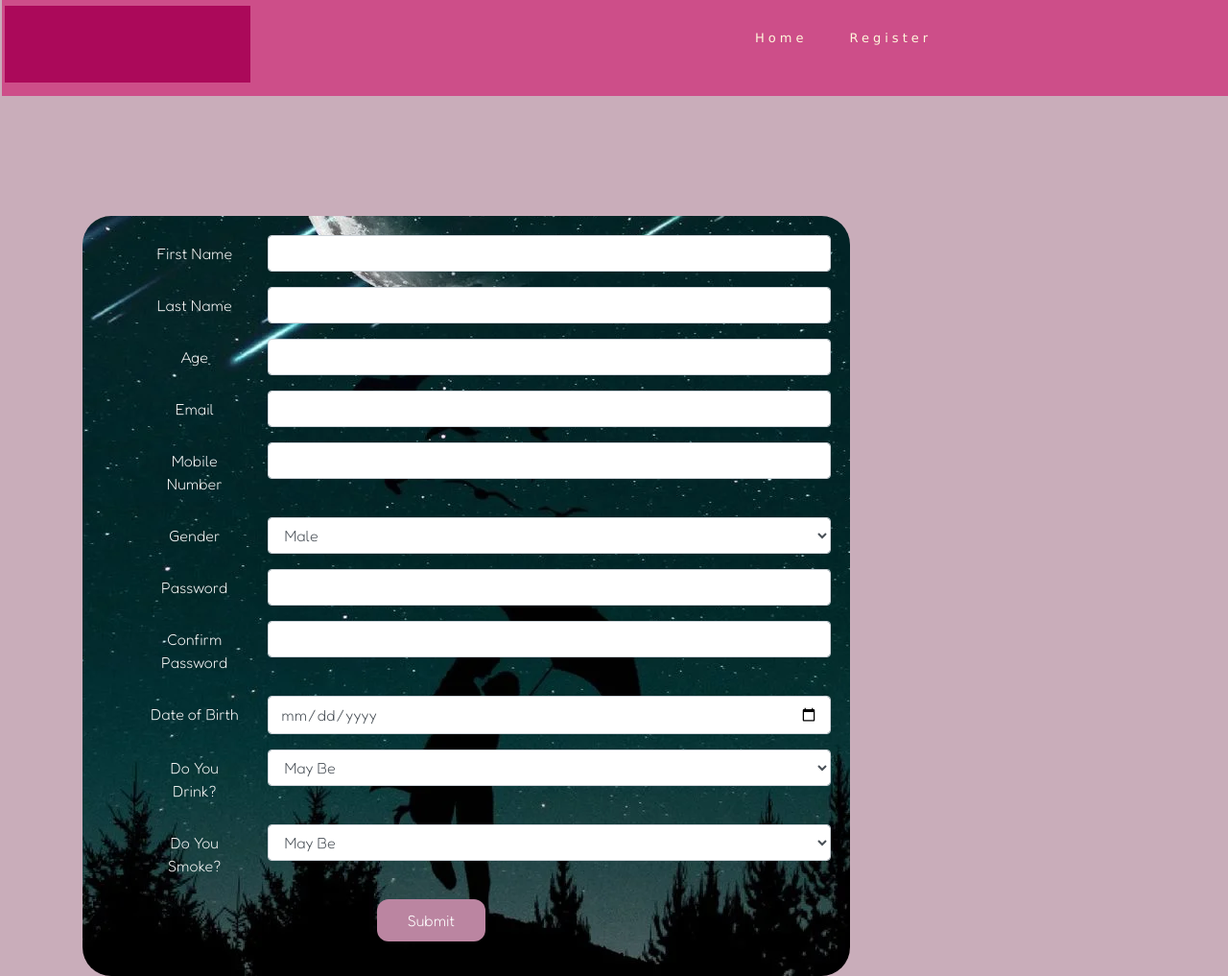
After one commit to WhiteFang465/PhpProject, a PHP site: page /views/SignUpUI.php in a window 1280 px wide. The commit adds this page. Shown: the whole page at 96% size. Run offline with PHP 8.4, Linux system fonts and the light colour scheme.

Commit message:
added confirm password functionality

```diff
--- a/css/styles.css
+++ b/css/styles.css
@@ -211,7 +211,7 @@ body{
 .banner{
     width: 100%;
     height: 100%;
-    background-color: #cd4e89;
+    /*background-color: #cd4e89;*/
     margin-top: 20px;
 }
 #banner-image{
@@ -221,6 +221,23 @@ body{
     color: #f8f8f8;
     height:510px;
     background: url('../images/index_image-1.jpg') no-repeat center center;
+}
+#banner-signUp-image{
+    padding-top: 75px;
+    padding-bottom: 50px;
+    text-align: center;
+    color: #f8f8f8;
+    height:510px;
+
+}
+#banner_content_signUp{
+    position: relative;
+    margin-top: 30px ;
+    margin-left: 1px;
+    padding:20px 20px 20px 70px ;
+    background-color: rgba(0, 0, 0, 0.1);max-width: 800px;
+    border-radius: 30px;
+    background: url('../images/bannerimageSignup.jpg') no-repeat center center;
 }
 #banner_content{
     position: relative;
--- /dev/null
+++ b/includes/NavBar.php
@@ -0,0 +1,13 @@
+<?php
+?>
+<div class="header_navbar">
+    <div class="header_navbar_logo">
+        <!--                                                info related to logo-->
+    </div>
+    <div class="header_navbar_contents">
+        <div class="header_navbar_contents_child">
+            <a href="../views/index.php">Home</a>
+            <a href="../views/SignUpUI.php">Register</a>
+        </div>
+    </div>
+</div>
--- a/FrontEnd/SignUpUI.php
+++ b/views/SignUpUI.php
@@ -5,22 +5,14 @@ require_once "signUp.php";
 
 <body>
 <div id="parent_div">
-    <div class="header_navbar">
-        <div class="header_navbar_logo">
-            <!--                                                info related to logo-->
-        </div>
-        <div class="header_navbar_contents">
-            <div class="header_navbar_contents_child">
-                <a href="index.php">Home</a>
-                <a href="signUpUI.php">Register</a>
-            </div>
-        </div>
-    </div>
+    <?php
+    require_once "../includes/NavBar.php"
+    ?>
     <div class="banner">
-        <div id="banner-image">
+        <div id="banner-signUp-image">
             <div class="container">
-                <div id="banner_content">
-                    <form action="signUp.php" method="post" class="needs-validation" novalidate>
+                <div id="banner_content_signUp">
+                    <form action="SignUpUI.php" method="post" class="needs-validation" novalidate>
 
                         <div class="<?= $classForDiv ?>">
                             <label for="inputFirstName" class="col-sm-2 col-form-label">First Name</label>
@@ -61,7 +53,7 @@ require_once "signUp.php";
                         <div class="form-group row">
                             <label for="inputPhoneNumber" class="col-sm-2 col-form-label">Mobile Number</label>
                             <div class="col-sm-10">
-                                <input type="number" class="<?= $inputPhoneNumber ?>" id="inputPhoneNumber" name="inputPhoneNumber" maxlength="10" minlength="10">
+                                <input type="number" class="<?= $inputPhoneNumberCCS ?>" id="inputPhoneNumber" name="inputPhoneNumber" maxlength="10" minlength="10">
                                 <div class="invalid-feedback">
                                     Incorrect phone no format
                                 </div>
@@ -84,6 +76,15 @@ require_once "signUp.php";
                                 <input type="password" class="<?= $inputPasswordCSS ?>" id="inputPassword" name="inputPassword">
                                 <div class="invalid-feedback">
                                     Password can only have a maximum 50 characters.
+                                </div>
+                            </div>
+                        </div>
+                        <div class="form-group row">
+                            <label for="inputConfirmPassword" class="col-sm-2 col-form-label">Confirm Password</label>
+                            <div class="col-sm-10">
+                                <input type="password" class="<?= $inputConfirmPasswordCSS ?>" id="inputConfirmPassword" name="inputConfirmPassword">
+                                <div class="invalid-feedback">
+                                    Your Password Does not match.
                                 </div>
                             </div>
                         </div>
--- a/FrontEnd/signUp.php
+++ b/views/signUp.php
@@ -16,8 +16,9 @@ $inputAgeCSS = "form-control";
 $inputGenderCSS = "form-control";
 $inputEmailCSS = "form-control";
 $inputPasswordCSS = "form-control";
+$inputConfirmPasswordCSS = "form-control";
 $inputDateOfBirthCSS = "form-control";
-$inputPhoneNumber = "form-control";
+$inputPhoneNumberCCS = "form-control";
 
 //DIV classes
 $classForDiv = "form-group row";
@@ -39,22 +40,27 @@ if (isset($_POST['inputAge'])) {
         $inputAgeCSS .= " is-invalid";
     }
 }
-if (isset($_POST['inputPhoneNumber'])) {
-    $phoneNumber = $_POST['inputPhoneNumber'];
+if (isset($_POST['inputPhoneNumberCCS'])) {
+    $phoneNumber = $_POST['inputPhoneNumberCCS'];
     if (!is_numeric($phoneNumber) || strlen(strval($phoneNumber)) != 10) {
         $error = true;
-        $inputPhoneNumber .= " is-invalid"; //Concatenate to the css class. Make sure to add space for separation.
+        $inputPhoneNumberCCS .= " is-invalid";
     }
 }
 
 if (isset($_POST['inputEmail']) && !str_contains($_POST['inputEmail'], '@')) {
     $error = true;
-    $inputEmailCSS .= " is-invalid"; //Concatenate to the css class. Make sure to add space for separation.
+    $inputEmailCSS .= " is-invalid";
 }
 
 if (isset($_POST['inputPassword']) && strlen($_POST['inputPassword']) > 50) {
     $error = true;
-    $inputPasswordCSS .= " is-invalid"; //Concatenate to the css class. Make sure to add space for separation.
+    $inputPasswordCSS .= " is-invalid";
+}
+
+if (isset($_POST['inputConfirmPassword']) && $_POST['inputConfirmPassword']!=$_POST['inputPassword']) {
+    $error = true;
+    $inputConfirmPasswordCSS .= " is-invalid";
 }
 
 if (isset($_POST['inputDateOfBirth'])) {
@@ -116,6 +122,6 @@ if ($formSubmitted && !$error) {
         }
     }
 
-    $newRegisteredUser = new User($_POST['inputFirstName'], $_POST['inputLastName'], getGenderEnum($_POST['inputGender']), $_POST['inputAge'], $_POST['inputEmail'], $_POST['inputPassword'], $_POST['inputPhoneNumber'], 0, getIntegerValue($_POST['inputDrinkerSelection']), getIntegerValue($_POST['inputSmokeSelection']));
+    $newRegisteredUser = new User($_POST['inputFirstName'], $_POST['inputLastName'], getGenderEnum($_POST['inputGender']), $_POST['inputAge'], $_POST['inputEmail'], $_POST['inputPassword'], $_POST['inputPhoneNumberCCS'], 0, getIntegerValue($_POST['inputDrinkerSelection']), getIntegerValue($_POST['inputSmokeSelection']));
     $userTable->insert($newRegisteredUser);
 }
```
Also changed, not shown: images/bannerimageSignup.jpg (added).
